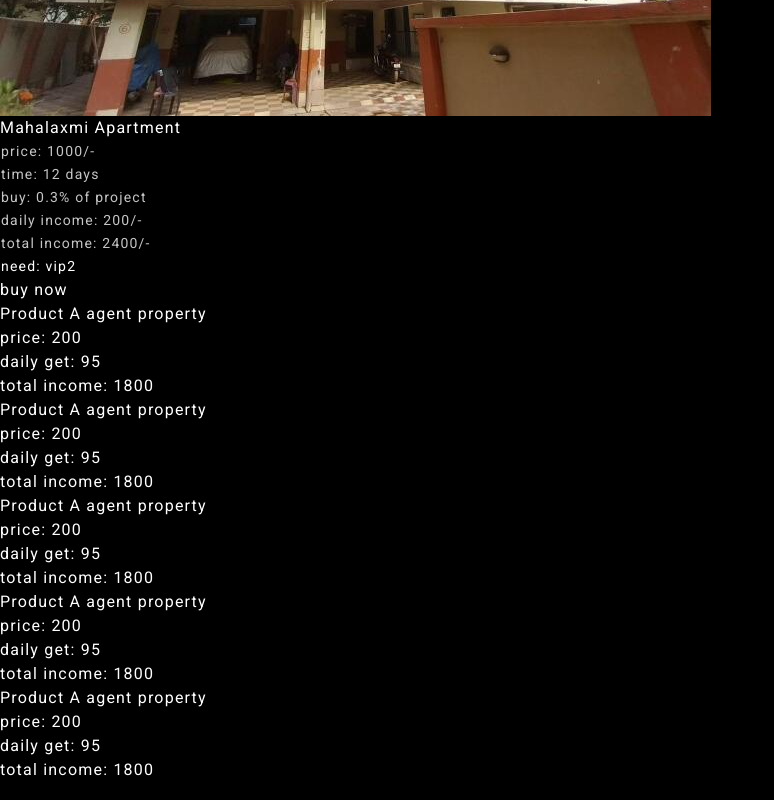
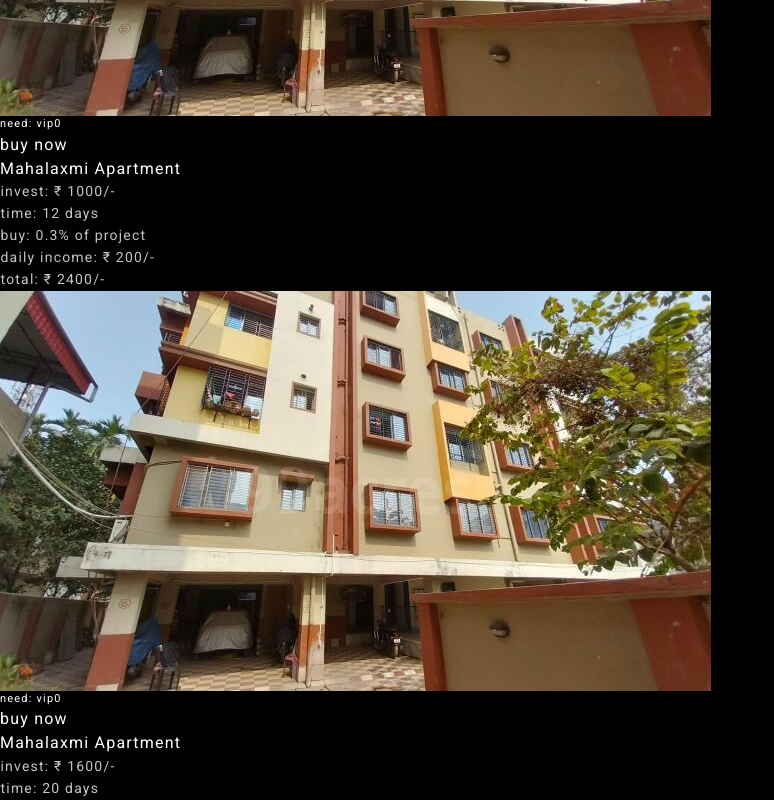
Before and after one commit to MohidulCreative/99acers_app, a React (Vite) app: page /plan/pro in a window 1280 px wide. Shown: the part 960-1760 px from the top of the page, without its empty margins (0-774 px from the left). Built offline with nearby package versions, Linux system fonts and the light colour scheme.

Commit message:
create multiple plan for new plan

```diff
--- a/src/App.css
+++ b/src/App.css
@@ -236,6 +236,6 @@ body {
 
 .project_detail p {
   font-size: 14px;
-  padding: 1px;
+  padding: 0.5px;
   color: rgba(255, 255, 255, 0.771)
 }
--- a/src/Pages/Plan.jsx
+++ b/src/Pages/Plan.jsx
@@ -74,37 +74,14 @@ const Plan = () => {
                     </div>
                 </div>
             </div>
-            <Newplan />
-            <div className="bg-orange-600 p-6 m-2 mx-auto max-w-80 mt-20">
-                <h2>Product A agent property</h2>
-                <span>price: 200</span>
-                <p>daily get: 95</p>
-                <p>total income: 1800</p>
+            <div className="mt-20">
+            <Newplan title="Mahalaxmi Apartment" price={1000} days={12} percent={0.3} daily={200} total={2400}  />
             </div>
-            <div className="bg-orange-600 p-6 m-2 mx-auto max-w-80">
-                <h2>Product A agent property</h2>
-                <span>price: 200</span>
-                <p>daily get: 95</p>
-                <p>total income: 1800</p>
-            </div>
-            <div className="bg-orange-600 p-6 m-2 mx-auto max-w-80">
-                <h2>Product A agent property</h2>
-                <span>price: 200</span>
-                <p>daily get: 95</p>
-                <p>total income: 1800</p>
-            </div>
-            <div className="bg-orange-600 p-6 m-2 mx-auto max-w-80">
-                <h2>Product A agent property</h2>
-                <span>price: 200</span>
-                <p>daily get: 95</p>
-                <p>total income: 1800</p>
-            </div>
-            <div className="bg-orange-600 p-6 m-2 mx-auto max-w-80">
-                <h2>Product A agent property</h2>
-                <span>price: 200</span>
-                <p>daily get: 95</p>
-                <p>total income: 1800</p>
-            </div>
+            <Newplan title="Mahalaxmi Apartment" price={1600} days={20} percent={0.5} daily={450} total={9000} />
+            <Newplan title="Mahalaxmi Apartment" price={2000} days={27} percent={0.6} daily={600} total={16200} />
+            <Newplan title="Mahalaxmi Apartment" price={10000} days={30} percent={1} daily={1000} total={30000} />
+            <Newplan title="Mahalaxmi Apartment" price={1600} days={30} percent={1.3} daily={1400} total={42000} />
+
             </div>
             ): activeLink === "/plan/normal" ? (
                <div className="flex flex-col items-center justify-center h-screen">
--- a/src/components/plan/Newplan.jsx
+++ b/src/components/plan/Newplan.jsx
@@ -1,26 +1,29 @@
 import React from 'react'
 import Img_1 from "../../assets/images/img_1.jpg"
-const Newplan = () => {
+const Newplan = ({title, price, days, percent, daily, total}) => {
   return (
-    <div className='mt-20 mx-2'>
-     <div className="w-full flex justify-bewteen items-center bg-[crimson] rounded p-0">
-        <div className="w-[40%] h-auto">
-            <img src={Img_1} alt="project image" />
+    <div className='mt-4 mx-2'>
+     <div className="w-full flex justify-bewteen items-start bg-[crimson] rounded p-2">
+        <div className="w-[50%] h-auto">
+            <div className="w-full">
+                <img src={Img_1} className="w-full h-full object-cover rounded" alt="Image" />
+            </div>
+            <div className='flex justify-between gap-2 items-center p-2'>
+                <p style={{color: "white", fontSize: "11px"}}>need: vip0</p>
+                <button className="p-2 bg-blue-500 text-white text-[11px] rounded-lg shadow-md hover:bg-blue-700 focus:outline-none focus:ring-2 focus:ring-blue-400 focus:ring-opacity-75">
+                    buy now
+                </button>
+            </div>
         </div>
         <div className="w-[60%]">
-            <h2 className='mx-auto p-1 text-[16px] font-bold text-center'>Mahalaxmi Apartment</h2>
+            <h2 className='mx-auto p-1 text-[14px] font-bold text-center'>{title}</h2>
             <div className='flex flex-col justify-center items-start px-2 project_detail'>
-                <p>price: 1000/-</p>
-                <p>time: 12 days</p>
-                <p>buy: 0.3% of project</p>
-                <p>daily income: 200/-</p>
-                <p>total income: 2400/-</p>
-                <div className='flex justify-between gap-4 items-center p-2'>
-                    <p style={{color: "white"}}>need: vip2</p>
-                    <button className="p-2 bg-blue-500 text-white font-semibold rounded-lg shadow-md hover:bg-blue-700 focus:outline-none focus:ring-2 focus:ring-blue-400 focus:ring-opacity-75">
-                       buy now
-                    </button>
-                </div>
+                <p>invest: ₹ {price}/-</p>
+                <p>time: {days} days</p>
+                <p>buy: {percent}% of project</p>
+                <p>daily income: ₹ {daily}/-</p>
+                <p>total: ₹ {total}/-</p>
+
             </div>
         </div>
      </div>
```
